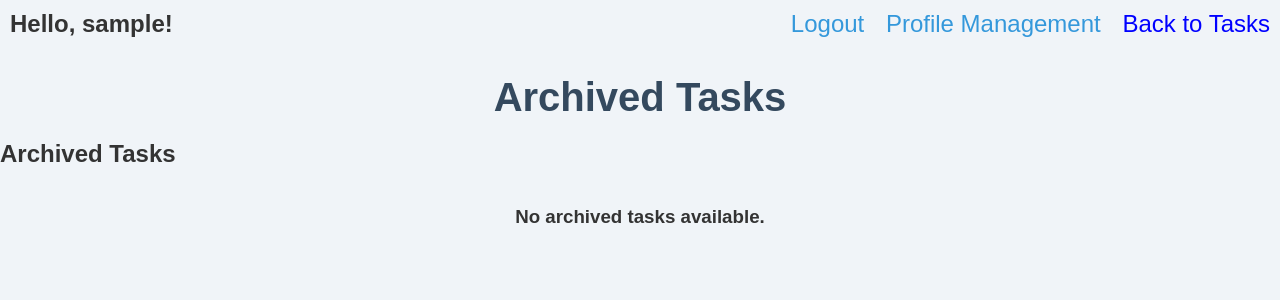
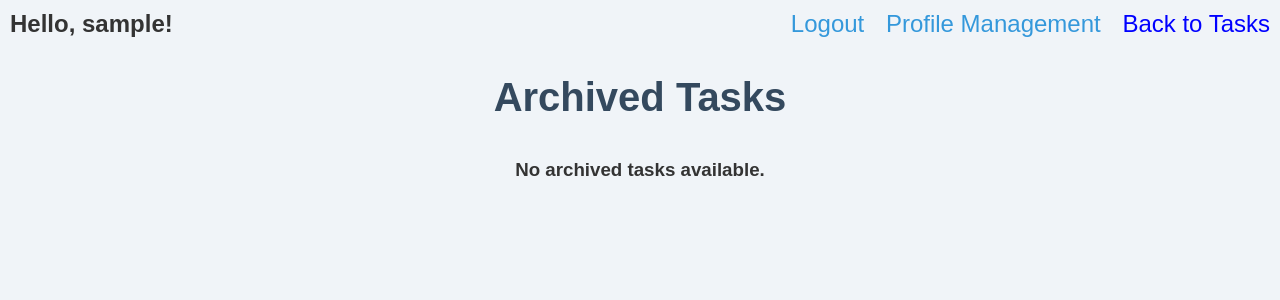
Before and after one commit to DePaul-CSC-394-401/mini-project-team-1, a Django app: page /archived_tasks/ in a window 1280 px wide. Shown: the top 300 px of the page. Run offline with Django 5.2, Linux system fonts and the light colour scheme; the visitor is signed in with stand-in values (Sample User, id 1); data that the repository does not hold is empty.

Commit message:
Small Updates
Cleaned up some code and Appearance

```diff
--- a/templates/archived_tasks.html
+++ b/templates/archived_tasks.html
@@ -18,7 +18,6 @@
     <h1>Archived Tasks</h1>
 
     <div class="task-list">
-        <h2>Archived Tasks</h2>
         <div class="task-grid">
             {% for task in tasks %}
             <div class="task-card">
```
Also changed, not shown: templates/tasks.html (+5 -6 lines).
